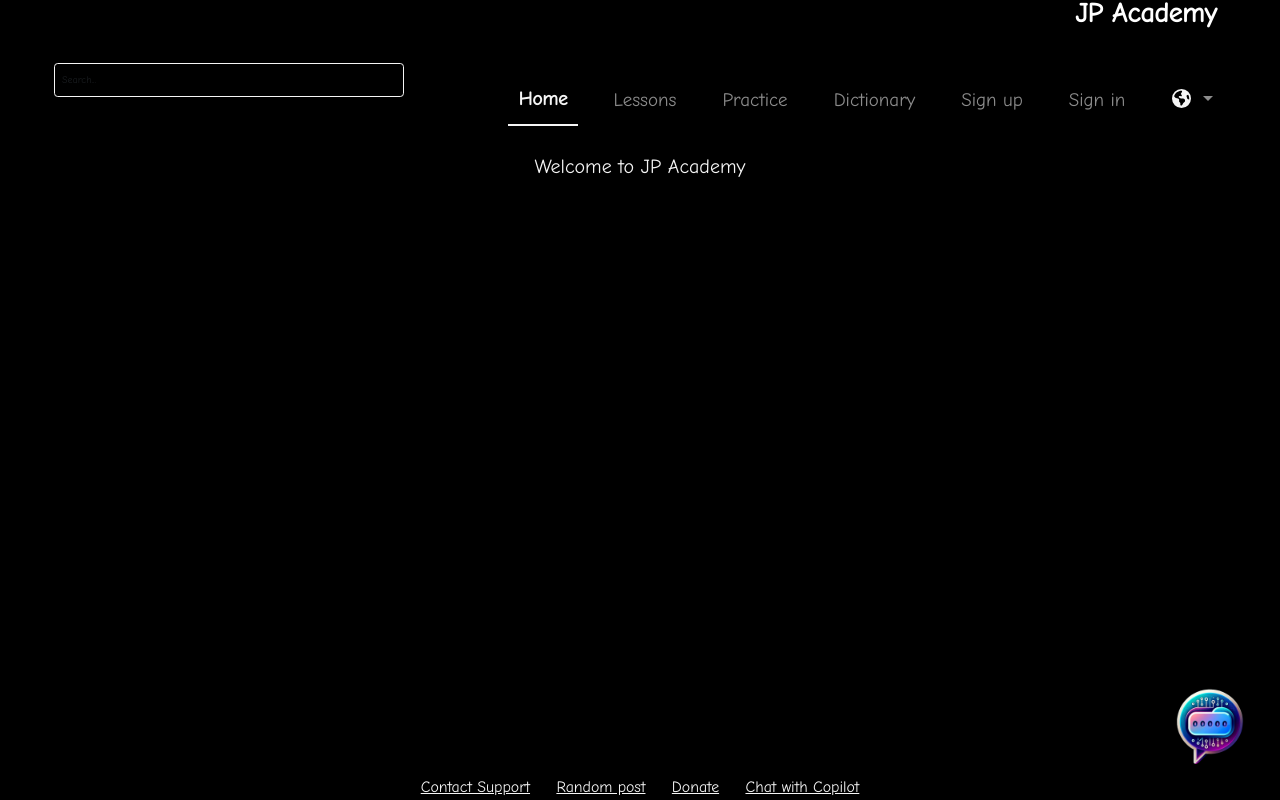
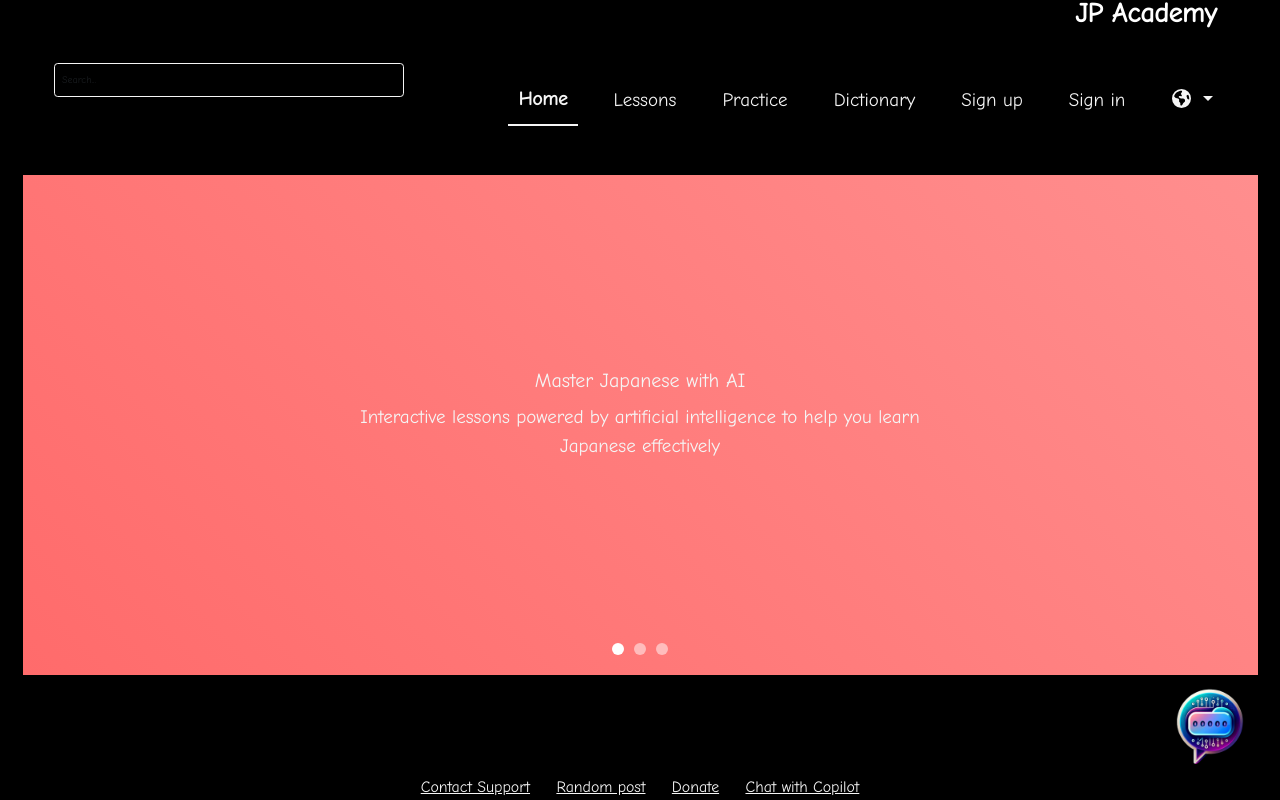
Before and after one commit to yuemanwai/japanese-academy, a Flask app: page / in a window 1280 px wide. Run offline with Flask 3, Linux system fonts and the light colour scheme; some libraries are stand-ins or nearby versions.

Commit message:
新增首頁滑動展示功能，調整樣式並優化互動效果

```diff
--- a/app/templates/base.html.j2
+++ b/app/templates/base.html.j2
@@ -46,6 +46,7 @@
   .footer a {
     margin: 0 10px;
     font-size: smaller;
+    color: whitesmoke;
   }
 
   .footer a:hover {
@@ -140,7 +141,7 @@
     text-align: center;
   }
 
-  a {
+  .nav-item a {
     color: whitesmoke;
   }
 
--- a/app/templates/index.html.j2
+++ b/app/templates/index.html.j2
@@ -1,19 +1,189 @@
 {% extends "base.html.j2" %}
-{% block styles %}
+
+{% block head %}
 {{ super() }}
+<link href="https://fonts.googleapis.com/css2?family=Noto+Sans+JP:wght@400;700&display=swap" rel="stylesheet">
 <style>
-    .custom-container {
-        background-color: rgb(255, 255, 255);
-        padding: 10px;
-        text-align: center;
-    }
+/* Adding new slider styles */
+.slider-container {
+  width: 100%;
+  height: 500px;
+  overflow: hidden;
+  position: relative;
+  margin: 2rem 0;
+}
+
+.slide {
+  position: absolute;
+  width: 100%;
+  height: 100%;
+  display: flex;
+  flex-direction: column;
+  justify-content: center;
+  align-items: center;
+  text-align: center;
+  color: white;
+  padding: 2rem;
+  opacity: 0;
+  transition: opacity 0.5s ease-in-out;
+  cursor: pointer;
+}
+
+.slide.active {
+  opacity: 1;
+}
+
+.slide:nth-child(1) {
+  background: linear-gradient(45deg, #ff6b6b, #ff8e8e);
+}
+
+.slide:nth-child(2) {
+  background: linear-gradient(45deg, #4ecdc4, #45b7af);
+}
+
+.slide:nth-child(3) {
+  background: linear-gradient(45deg, #2c3e50, #3d5871);
+}
+
+.slide h2 {
+  margin-bottom: 1rem;
+}
+
+.slide p {
+  max-width: 600px;
+  margin-bottom: 2rem;
+}
+
+.slider-nav {
+  position: absolute;
+  bottom: 2rem;
+  left: 50%;
+  transform: translateX(-50%);
+  display: flex;
+  gap: 1rem;
+}
+
+.slider-dot {
+  width: 12px;
+  height: 12px;
+  border-radius: 50%;
+  background: rgba(255,255,255,0.5);
+  cursor: pointer;
+  transition: background 0.3s ease;
+}
+
+.slider-dot.active {
+  background: white;
+}
+
+.slide-content {
+  transform: translateY(50px);
+  opacity: 0;
+  transition: all 0.5s ease;
+}
+
+.slide.active .slide-content {
+  transform: translateY(0);
+  opacity: 1;
+}
+
+/* Button styles for links */
+.slide a.btn {
+  display: inline-block;
+  background: var(--secondary);
+  color: var(--primary);
+  border: none;
+  padding: 0.8rem 1.5rem;
+  border-radius: 25px;
+  cursor: pointer;
+  text-decoration: none;
+  transition: all 0.3s ease;
+}
+
+.slide a.btn:hover {
+  background: var(--secondary);
+  color: white;
+  transform: translateY(-2px);
+}
 </style>
-{% endblock styles %}
+{% endblock head %}
+
 {% block app_content %}
-<h2 style="text-align: center;">{{ _('Welcome to') }} {{ site_name }}
-    {% if post %}
-    {% for post in posts %}
-    {{ post.body }}
-    {% endfor %}
-    {% endif %}
-    {% endblock app_content %}
+<!-- Hero Slider -->
+<div class="slider-container">
+  <div class="slide active" onclick="location.href='{{ url_for('practice') }}'">
+    <div class="slide-content">
+      <h2>Master Japanese with AI</h2>
+      <p>Interactive lessons powered by artificial intelligence to help you learn Japanese effectively</p>
+    </div>
+  </div>
+  <div class="slide" onclick="location.href='{{ url_for('practice') }}'">
+    <div class="slide-content">
+      <h2>Hiragana & Katakana</h2>
+      <p>Master the Japanese writing systems with our interactive tools and AI-powered feedback</p>
+    </div>
+  </div>
+  <div class="slide" onclick="location.href='{{ url_for('practice') }}'">
+    <div class="slide-content">
+      <h2>Grammar Essentials</h2>
+      <p>Build a strong foundation in Japanese grammar with personalized learning paths</p>
+    </div>
+  </div>
+  <div class="slider-nav">
+    <div class="slider-dot active" onclick="setSlide(0)"></div>
+    <div class="slider-dot" onclick="setSlide(1)"></div>
+    <div class="slider-dot" onclick="setSlide(2)"></div>
+  </div>
+</div>
+{% endblock app_content %}
+
+{% block scripts %}
+{{ super() }}
+<script src="https://cdnjs.cloudflare.com/ajax/libs/gsap/3.12.2/gsap.min.js"></script>
+<script>
+// Adding Slider functionality
+let currentSlide = 0;
+const slides = document.querySelectorAll('.slide');
+const dots = document.querySelectorAll('.slider-dot');
+
+function setSlide(index) {
+  // Remove active class from current slide and dot
+  slides[currentSlide].classList.remove('active');
+  dots[currentSlide].classList.remove('active');
+
+  // Update current slide index
+  currentSlide = index;
+
+  // Add active class to new slide and dot
+  slides[currentSlide].classList.add('active');
+  dots[currentSlide].classList.add('active');
+}
+
+// Auto-advance slides
+function autoAdvance() {
+  let nextSlide = (currentSlide + 1) % slides.length;
+  setSlide(nextSlide);
+}
+
+// Start auto-advance timer
+let slideInterval = setInterval(autoAdvance, 5000);
+
+// Pause auto-advance on hover
+document.querySelector('.slider-container').addEventListener('mouseenter', () => {
+  clearInterval(slideInterval);
+});
+
+// Resume auto-advance when mouse leaves
+document.querySelector('.slider-container').addEventListener('mouseleave', () => {
+  slideInterval = setInterval(autoAdvance, 5000);
+});
+
+// Add slide animation
+gsap.from('.slider-container', {
+  y: 100,
+  opacity: 0,
+  duration: 1,
+  ease: 'power3.out'
+});
+</script>
+{% endblock scripts %}
```
